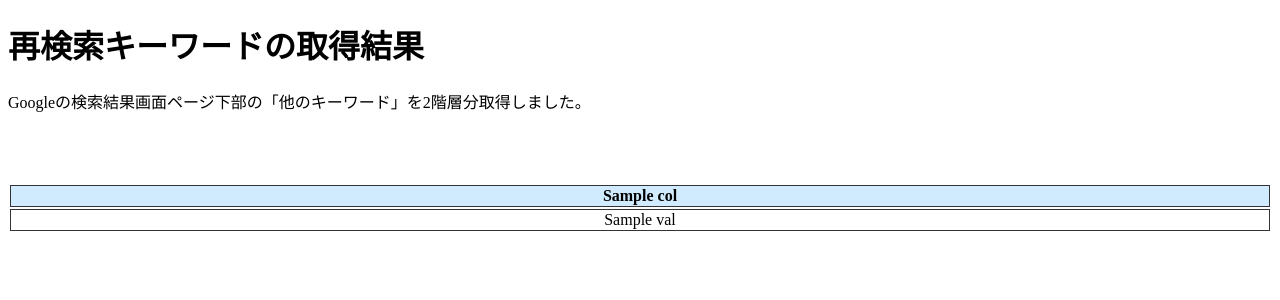
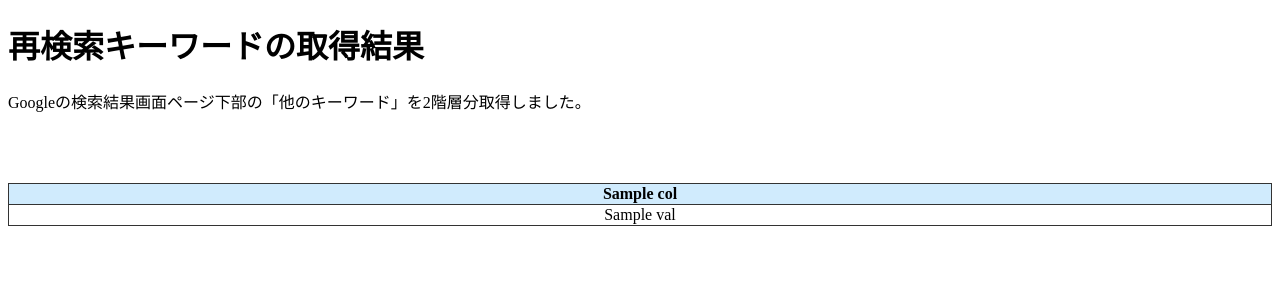
Before and after one commit to pa-up/rekw-app, a Flask app: template templates/result.html in a window 1280 px wide. Shown: the top 300 px of the page. Run offline with Flask 2, Linux system fonts and the light colour scheme; the template is opened without the code that fills it: most values are stand-ins (such as "Sample title", 1, 10 or a date in 2020).

Commit message:
first commit

```diff
--- a/static/css/table_style.css
+++ b/static/css/table_style.css
@@ -1,5 +1,6 @@
 table {
     width: 100%;
+    border-collapse: collapse;
     text-align: center;
     /* 全テキストを中央寄せ */
 }
```
